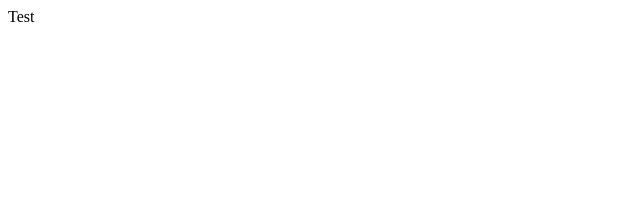
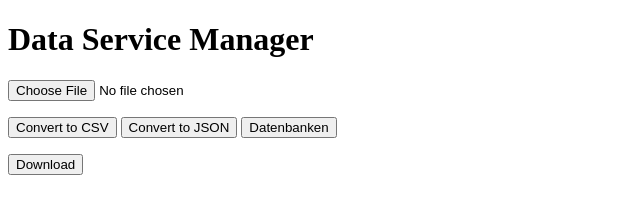
Before and after one commit to Fiinleyyy/futurelab, a plain HTML site: page index.html in a window 1280 px wide. Shown: the whole page, without its empty margins (0-640 px from the left). Drawn offline with Linux system fonts and the light colour scheme.

Commit message:
Add files via upload

```diff
--- a/index.html
+++ b/index.html
@@ -1 +1,17 @@
-<body><p>Test</p></body>
+<!DOCTYPE html>
+<html>
+  <head>
+    <meta charset="UTF-8" />
+    <title>Future Lab Website Dezember 2022 Student Finley Hogan</title>
+  </head>
+  <body>
+    <h1>Data Service Manager</h1>
+    <p><input type="file"></input>
+    <p>
+      <button type="button">Convert to CSV</button>
+      <button type="button">Convert to JSON</button>
+      <button type="button">Datenbanken</button>
+    </p>
+    <p><button type="button">Download</button></p>
+  </body>
+</html>
```
